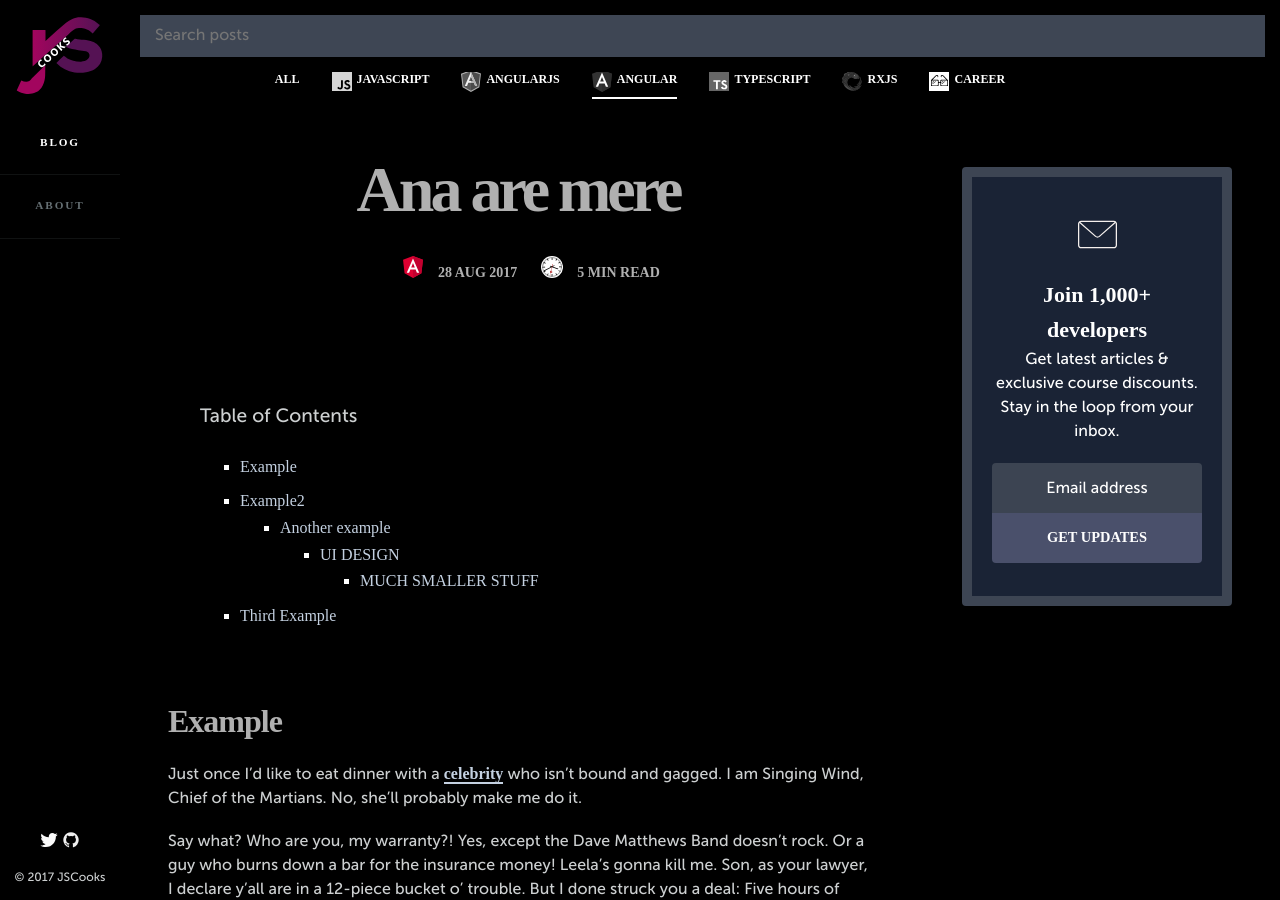
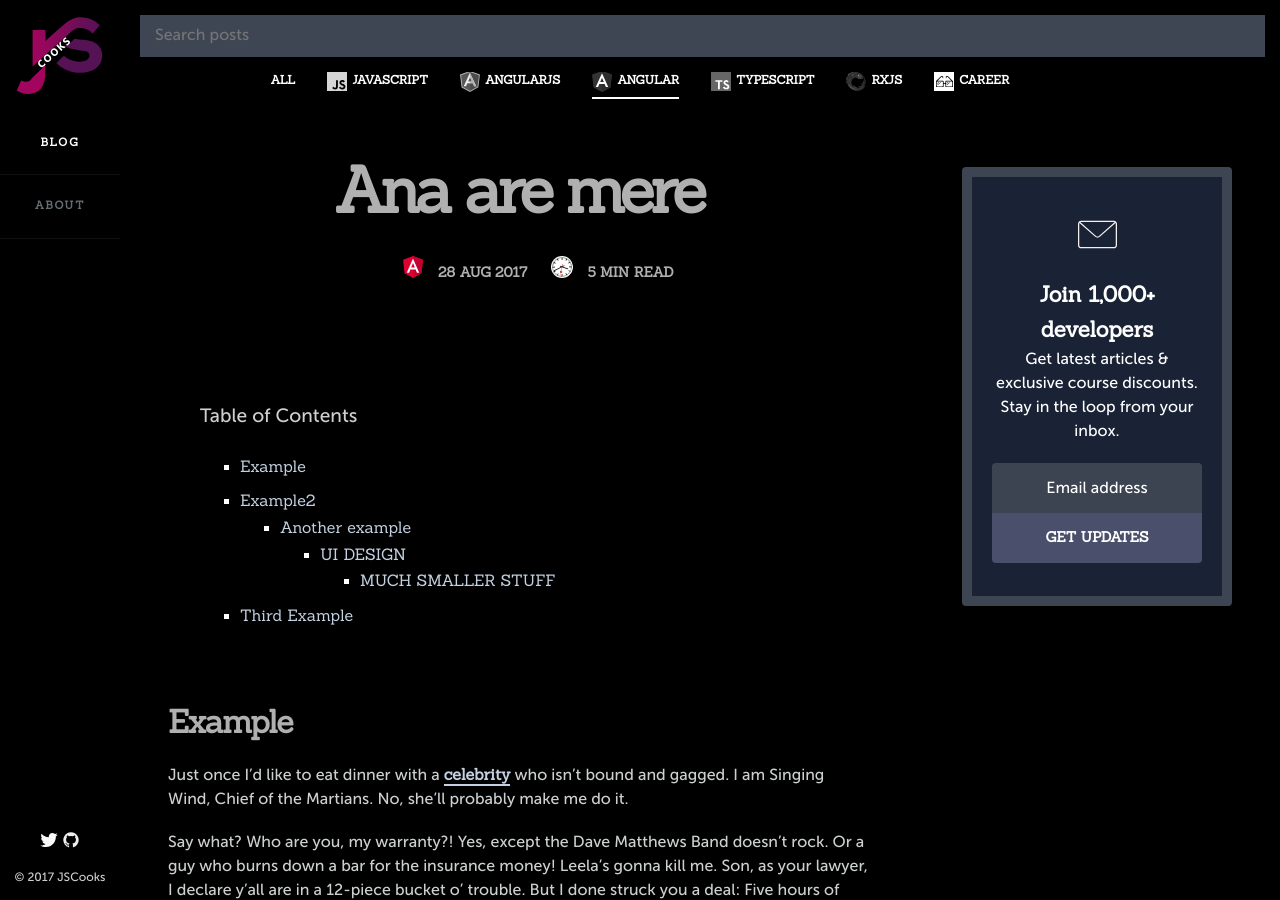
Before and after one commit to jscoox/jscoox.github.com, a Jekyll site: the page built from _posts/2017-08-29-ana-are-mere.md, in a window 1280 px wide and 900 px high. Built offline with Jekyll 4.4.1, drawn with Linux system fonts in a browser that asks for light colours.

Commit message:
Update head.html

```diff
--- a/_includes/head.html
+++ b/_includes/head.html
@@ -6,9 +6,7 @@
     <link href='//s.w.org' rel='dns-prefetch'>
     <link href="feed/" rel="alternate" title="JS Cooks" type="application/rss+xml">
 
-    <link href='https://fonts.googleapis.com/css?family=Montserrat:400,700&#038;subset=latin' id='montserrat-css' media='all' rel='stylesheet' type='text/css'>
-    <link href='https://fonts.googleapis.com/css?family=Roboto:400,400italic,700,700italic&#038;subset=latin' id='roboto-css' media='all' rel='stylesheet' type='text/css'>
-    <!-- <link href="https://fonts.googleapis.com/css?family=Sanchez" rel="stylesheet"> -->
+    <link href="https://fonts.googleapis.com/css?family=Sanchez" rel="stylesheet">
     <link href='https://www.jscooks.com/-res/css/main.css' media='all' rel='stylesheet' type='text/css'>
 
     <link href="https://www.jscooks.com/-res/logo_jcoox.png" rel="icon" sizes="32x32">
```
